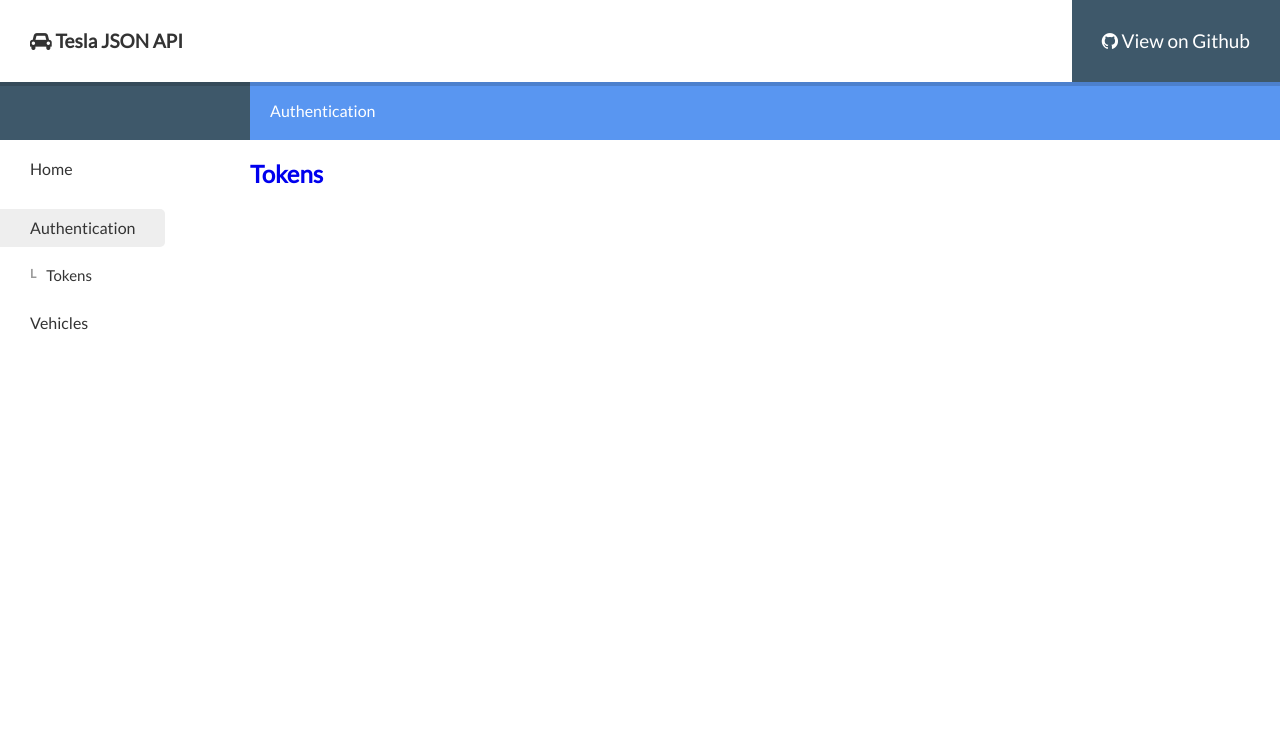
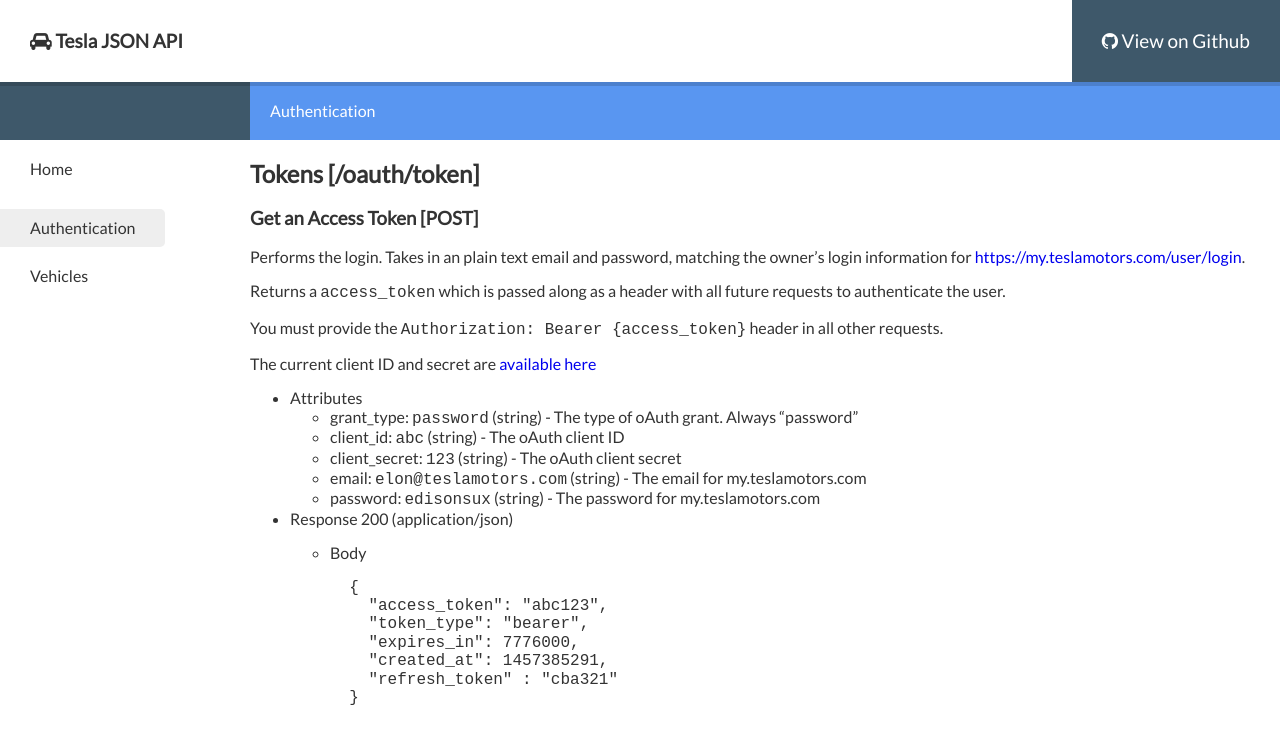
Before and after one commit to timdorr/tesla-api, a Jekyll site: the page built from docs/authentication/index.md, in a window 1280 px wide. Shown: the top 744 px of the page. Built offline with Jekyll 4.4.1, drawn with Linux system fonts in a browser that asks for light colours.

```diff
--- a/docs/_sass/base.scss
+++ b/docs/_sass/base.scss
@@ -22,6 +22,11 @@ body {
 
 a, a:hover {
   text-decoration: none;
+}
+
+hr {
+  border: none;
+  border-bottom: 1px dotted #ccc;
 }
 
 header {
--- a/docs/authentication/index.md
+++ b/docs/authentication/index.md
@@ -2,4 +2,31 @@
 title: Authentication
 ---
 
-## [Tokens](tokens/)
+## Tokens [/oauth/token]
+
+### Get an Access Token [POST]
+Performs the login. Takes in an plain text email and password, matching the owner's login information for [https://my.teslamotors.com/user/login](https://my.teslamotors.com/user/login).
+
+Returns a `access_token` which is passed along as a header with all future requests to authenticate the user.
+
+You must provide the `Authorization: Bearer {access_token}` header in all other requests.
+
+The current client ID and secret are [available here](http://pastebin.com/fX6ejAHd)
+
++ Attributes
+    + grant_type: `password` (string) - The type of oAuth grant. Always "password"
+    + client_id: `abc` (string) - The oAuth client ID
+    + client_secret: `123` (string) - The oAuth client secret
+    + email: `elon@teslamotors.com` (string) - The email for my.teslamotors.com
+    + password: `edisonsux` (string) - The password for my.teslamotors.com
+
++ Response 200 (application/json)
+    + Body
+
+            {
+              "access_token": "abc123",
+              "token_type": "bearer",
+              "expires_in": 7776000,
+              "created_at": 1457385291,
+              "refresh_token" : "cba321"
+            }
```
Also changed, not shown: docs/_data/sidebar.yml (+5 -3 lines), docs/authentication/tokens/index.md (deleted, +0 -32 lines), docs/index.md (+24 -2 lines).
